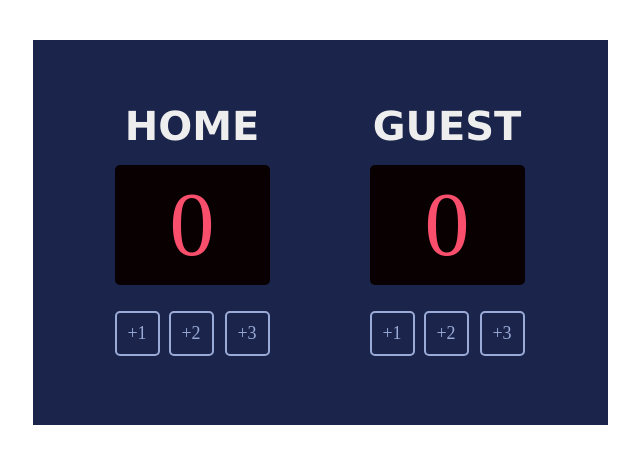
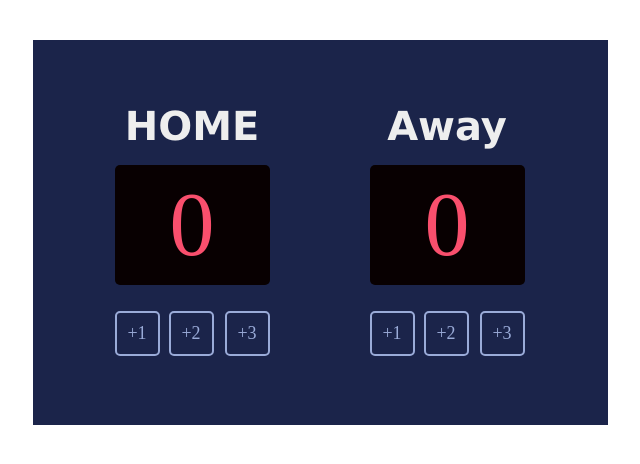
Before and after one commit to omerdotajmal/basketball-scorecard-refactored, a plain HTML site: page index.html in a window 1280 px wide. Shown: the whole page, without its empty margins (320-960 px from the left). Drawn offline with Linux system fonts and the light colour scheme; a web font is replaced by a local one.

Commit message:
update score header
update score header

```diff
--- a/index.html
+++ b/index.html
@@ -29,7 +29,7 @@
 
       <!-- GUEST -->
       <div class="team">
-        <div class="team-name team-guest">GUEST</div>
+        <div class="team-name team-guest">Away</div>
         <div class="score-box score-guest">
           <span id="guest-score" class="score-value">0</span>
         </div>
```
